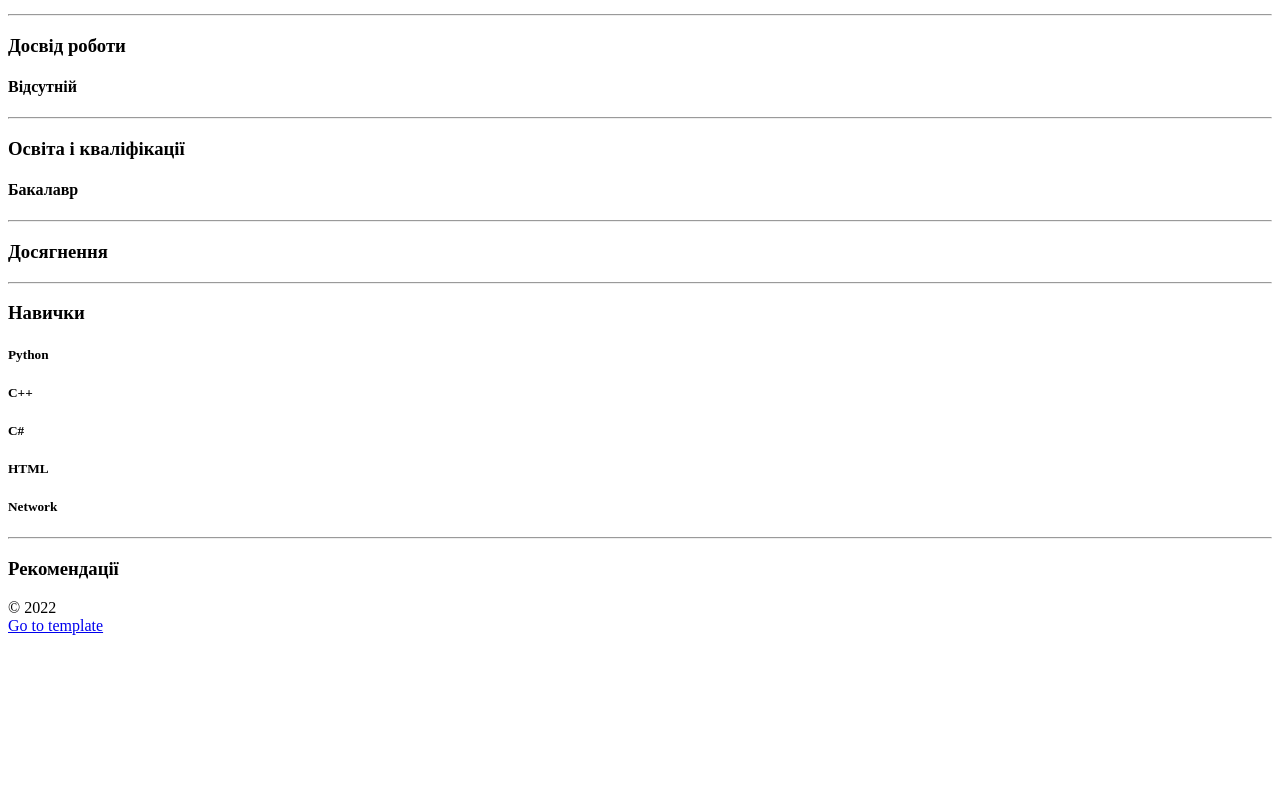
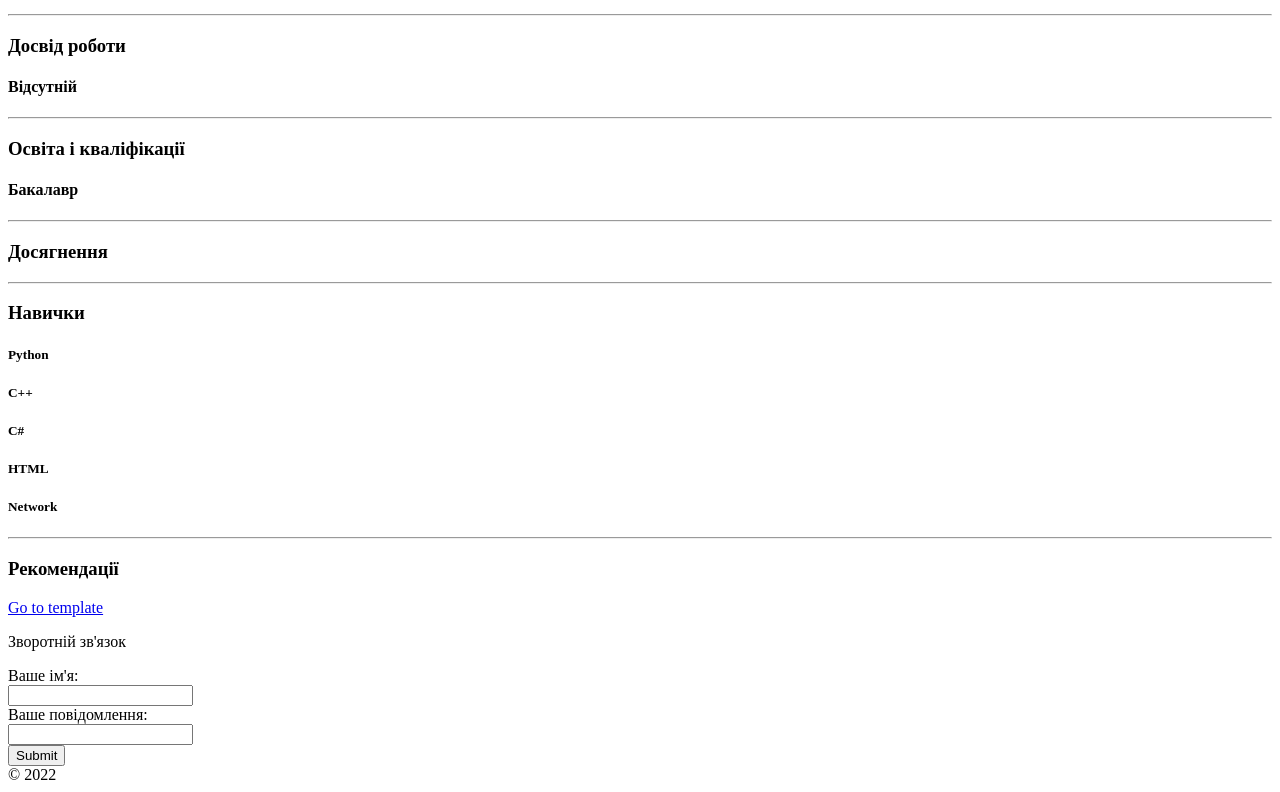
Before and after one commit to BohdanVlas/WebDesign_2022, a plain HTML site: page Labs/Lab1/CVpage.html in a window 1280 px wide. Shown: the part 919-1711 px from the top of the page. Before the commit the page ends 1562 px from the top, so only its background shows below. Drawn offline with Linux system fonts and the light colour scheme.

Commit message:
Lab1 added

```diff
--- a/Labs/Lab1/CVpage.html
+++ b/Labs/Lab1/CVpage.html
@@ -15,6 +15,7 @@
         </div>
     </header>
     <aside>
+        <!-- left column -->
         <h3>Особисті дані</h3>
         <h4>Ім'я</h4>
         Богдан Власенко
@@ -40,16 +41,26 @@
         <B>Англійська</B>   ++++
     </aside>
     <div>
+        <!-- right column -->
+        <section>
             <P></P>
             <HR>
+        </section>
+        <section>
             <h3>Досвід роботи</h3>
             <h4>Відсутній</h4>
             <HR>
+        </section>
+        <section>
             <h3>Освіта і кваліфікації</h3>
             <h4>Бакалавр</h4>
             <HR>
+        </section>
+        <section>
             <h3>Досягнення</h3>
             <HR>
+        </section>
+        <section>
             <h3>Навички</h3>
             <h5>Python</h5>
             <h5>C++</h5>
@@ -57,14 +68,25 @@
             <h5>HTML</h5>
             <h5>Network</h5>
             <HR>
+        </section>
+        <section>
             <h3>Рекомендації</h3>
+        </section>
     </div>
     <footer>
         <div>
-            &copy; 2022
+           <p><a href="./template.html"target="_blank">Go to template</a></p>
+            <form>
+                <p>Зворотній зв'язок</p>
+                <label for="fname">Ваше ім'я:</label><br>
+                <input type="Name" id="fname"><br>
+                <label for="fname">Ваше повідомлення:</label><br>
+                <input type="Message" id="lname"><br>
+                <input type="submit">
+            </form>
         </div>
         <div>
-            <a href="./template.html"target="_blank">Go to template
+            &copy; 2022
         </div>
     </footer>
 </body>
```
Lines whose indentation alone changed are shown as unchanged.
